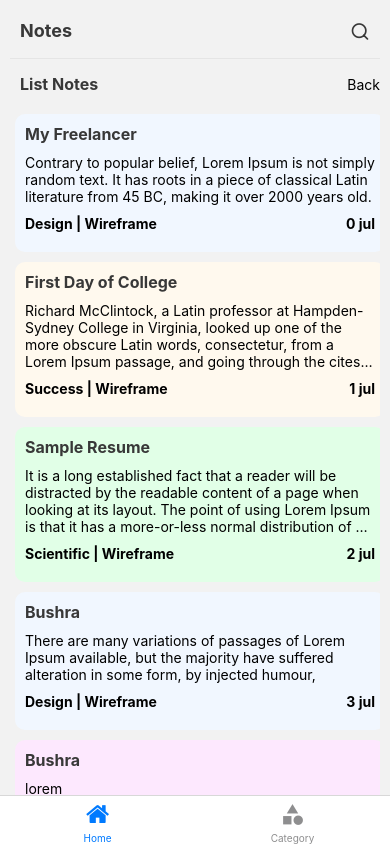
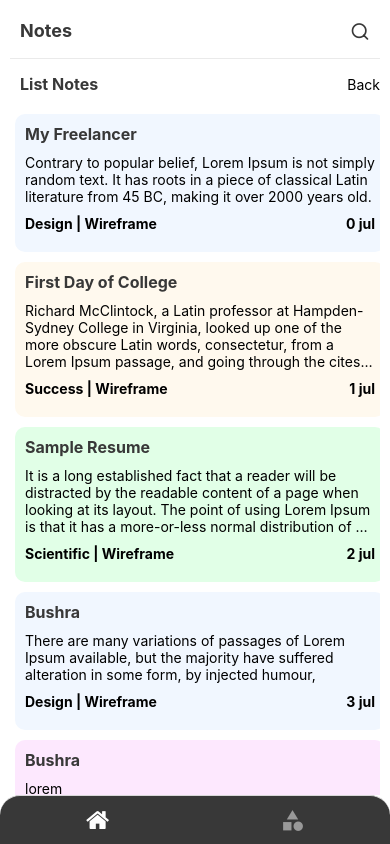
Before and after one commit to bushraataibani/notes-app, a React Native app: screen /Welcome in a window 390 px wide. Built offline with nearby package versions, Linux system fonts and the light colour scheme.

Commit message:
bottom tab bar styling

```diff
--- a/src/navigation/BottomTabNavigator/BottomTabNavigator.js
+++ b/src/navigation/BottomTabNavigator/BottomTabNavigator.js
@@ -9,7 +9,17 @@ const Tab = createBottomTabNavigator();
 
 const BottomTabNavigator = () => {
   return (
-    <Tab.Navigator>
+    <Tab.Navigator
+      screenOptions={{
+        tabBarActiveTintColor: '#fff',
+        tabBarInactiveTintColor: '#999',
+        tabBarShowLabel: false,
+        tabBarStyle: {
+          backgroundColor: '#383838',
+          borderTopRightRadius: 20,
+          borderTopLeftRadius: 20,
+        },
+      }}>
       <Tab.Screen
         name={'Home'}
         component={NotesList}
--- a/src/navigation/Router.js
+++ b/src/navigation/Router.js
@@ -9,9 +9,9 @@ const Router = () => {
     <NavigationContainer>
       <Stack.Navigator>
         <Stack.Screen
-          name="Home"
+          name="Welcome"
           component={BottomTabNavigator}
-          options={{headerShown: false}}
+          options={{headerShown: false, cardStyle: {backgroundColor: '#fff'}}}
         />
       </Stack.Navigator>
     </NavigationContainer>
--- a/src/screens/NotesList/NotesList.js
+++ b/src/screens/NotesList/NotesList.js
@@ -9,13 +9,16 @@ const NotesList = () => {
   const [showTextField, setShowTextField] = useState(false);
   const [searchValue, setSearchValue] = useState('');
   return (
+    <View style={styles.paper}>
       <View style={styles.conatiner}>
         {/* Header */}
         <View style={styles.header}>
           <View>
             <Text style={styles.headerText}>Notes</Text>
           </View>
-        <Pressable style={styles.search} onPress={() => setShowTextField(true)}>
+          <Pressable
+            style={styles.search}
+            onPress={() => setShowTextField(true)}>
             {showTextField ? (
               <TextInput
                 style={styles.searchField}
@@ -51,6 +54,7 @@ const NotesList = () => {
             contentContainerStyle={styles.contentContainer}
           />
         </View>
+      </View>
 
       {/* <AddButton /> */}
     </View>
--- a/src/screens/NotesList/styles.js
+++ b/src/screens/NotesList/styles.js
@@ -1,6 +1,9 @@
 import {StyleSheet} from 'react-native';
 
 const styles = StyleSheet.create({
+  paper: {
+    backgroundColor: '#fff',
+  },
   conatiner: {
     paddingVertical: 20,
     marginHorizontal: 10,
```
Lines whose indentation alone changed are shown as unchanged.
